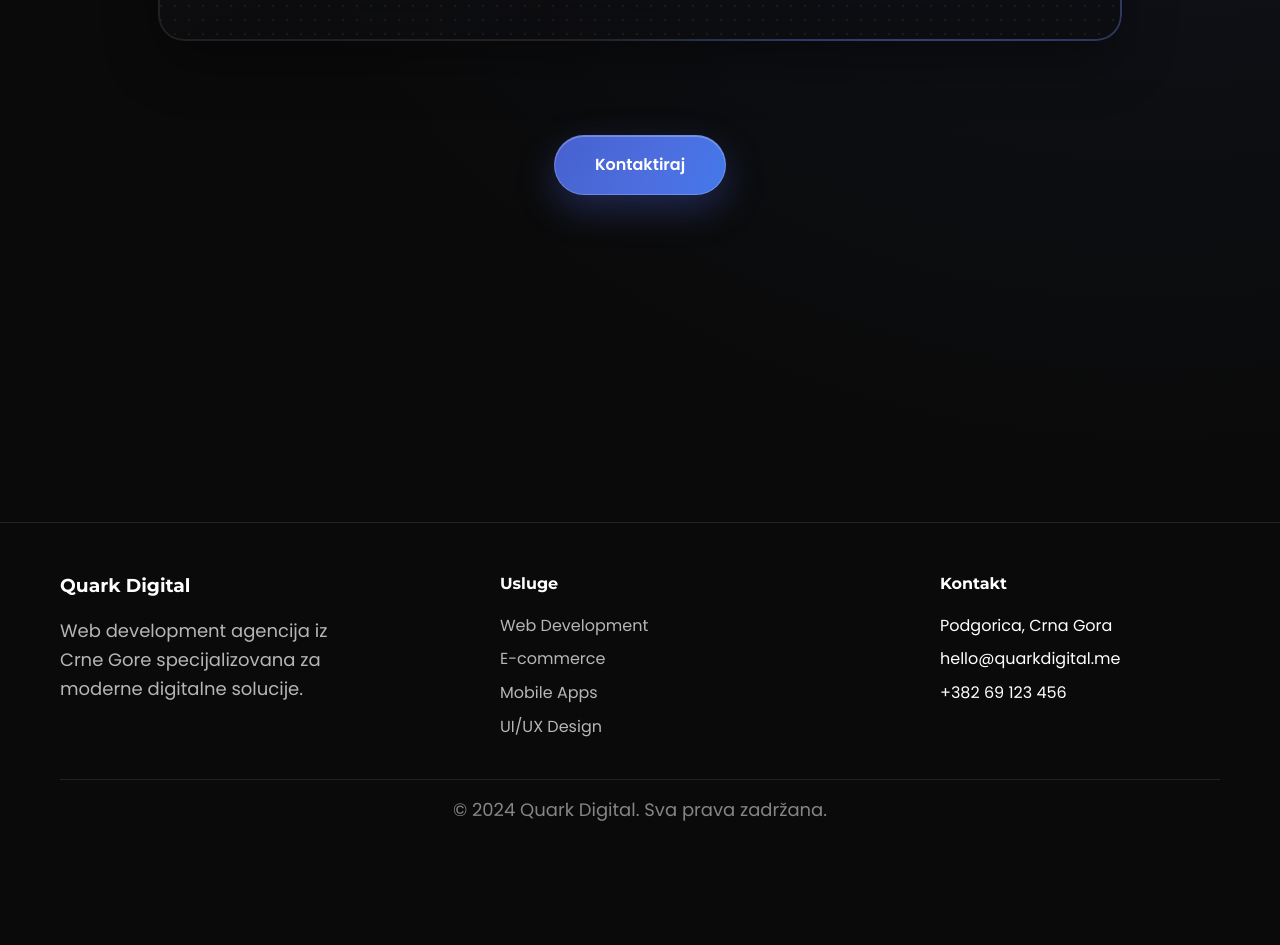
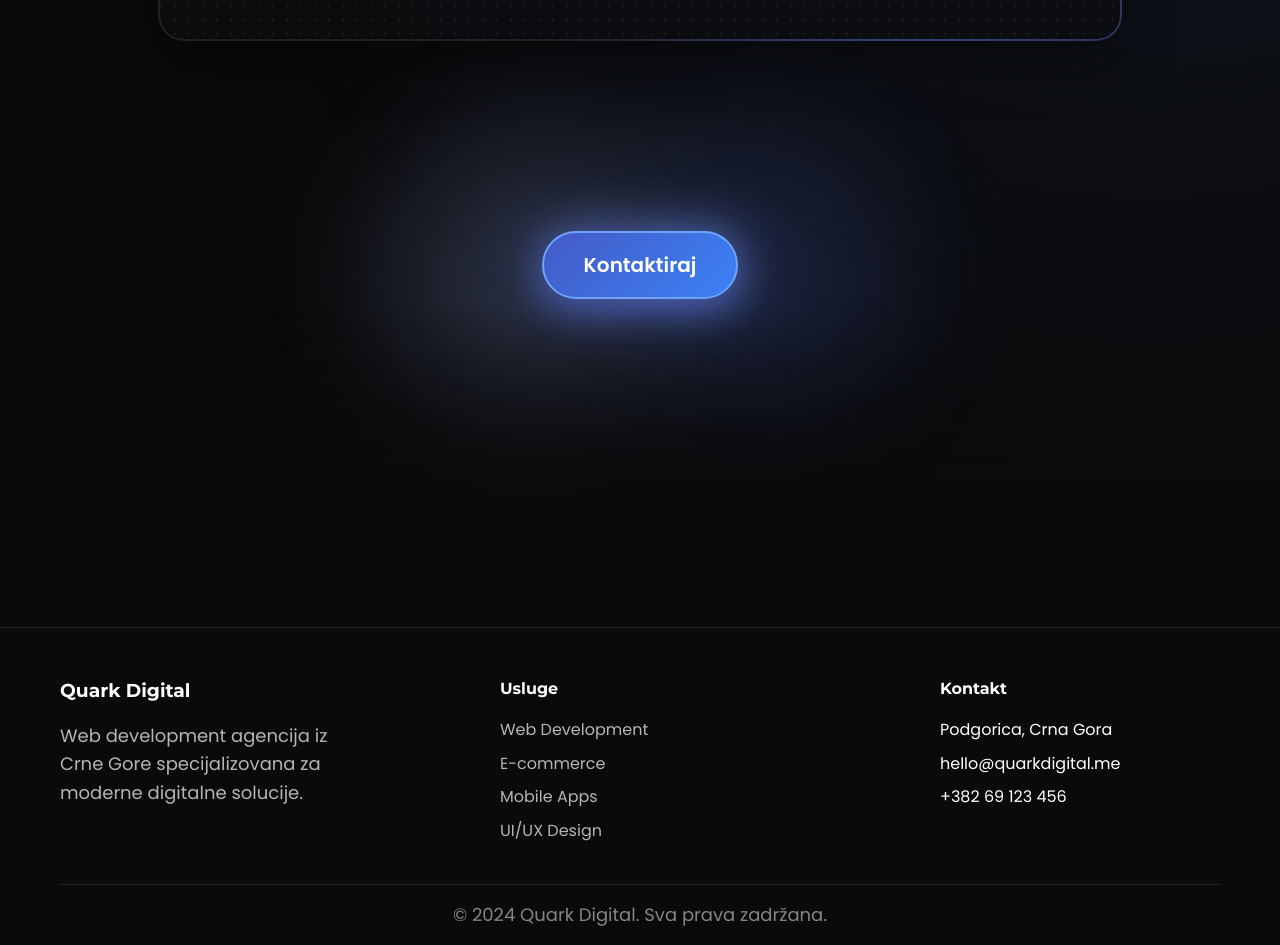
Before and after one commit to g-popovic/landing-page, a Next.js app: page / in a window 1280 px wide. Shown: the part 5860-6805 px from the top of the page. Before the commit the page ends 6701 px from the top, so only its background shows below. Built offline with nearby package versions, Linux system fonts and the light colour scheme.

Commit message:
Adjust cta button

```diff
--- a/src/components/Contact.css
+++ b/src/components/Contact.css
@@ -2,7 +2,8 @@
 .contact {
 	padding: 20rem 0 0;
 	text-align: center;
-	width: 60rem;
+	width: 100vw;
+	max-width: 100vw;
 
 	&::after {
 		content: "";
@@ -35,11 +36,11 @@
 }
 
 .contact-list {
-	width: 100%;
+	width: 60rem;
 	display: grid;
 	grid-template-columns: repeat(3, 1fr);
 	justify-content: space-between;
-	margin: 5rem auto 6rem;
+	margin: 5rem auto 12rem;
 }
 
 .contact-item {
@@ -72,83 +73,81 @@
 	margin: 0;
 }
 
+.contact-cta-container {
+	position: relative;
+	width: fit-content;
+	margin: 0 auto;
+}
+
 .contact-cta {
 	position: relative;
-	border: 1px solid rgba(255, 255, 255, 0.2);
-	background: linear-gradient(120deg, #445ac6 0%, #4d6edf 52%, #3b82f6 100%);
-	background-size: 170% 170%;
+	isolation: isolate;
+	background: linear-gradient(135deg, var(--brand-main) 0%, #3b82f6 100%);
 	box-shadow:
-		0 14px 36px rgba(68, 90, 198, 0.36),
-		inset 0 1px 0 rgba(255, 255, 255, 0.25);
-	animation: contact-cta-gradient 9s ease-in-out infinite;
+		0 12px 34px rgba(68, 90, 198, 0.36),
+		inset 0 0 0 rgba(255, 255, 255, 0.22);
+	font-size: 1.25rem;
+	color: white;
+	border: none;
+	border: 2px solid rgb(109, 162, 255);
+	outline: none;
 }
 
-.contact-cta.btn::before {
-	top: -40%;
-	left: -140%;
-	width: 38%;
-	height: 180%;
-	background: linear-gradient(
-		100deg,
-		rgba(255, 255, 255, 0) 0%,
-		rgba(255, 255, 255, 0.15) 35%,
-		rgba(255, 255, 255, 0.8) 50%,
-		rgba(255, 255, 255, 0.22) 65%,
-		rgba(255, 255, 255, 0) 100%
-	);
-	filter: blur(1px);
-	transform: rotate(20deg);
-	transition: none;
-	animation: contact-cta-shine 4.8s cubic-bezier(0.44, 0.05, 0.56, 0.95) infinite;
+.contact-cta-container::after {
+	content: "";
+	position: absolute;
+	inset: -4rem;
+	border-radius: 100%;
+	pointer-events: none;
+	z-index: -1;
+	background:
+		radial-gradient(
+			circle at 35% 52%,
+			rgba(147, 175, 255, 0.66) 0%,
+			rgba(147, 175, 255, 0) 40%
+		),
+		radial-gradient(circle at 65% 52%, rgba(84, 125, 255, 0.58) 0%, rgba(84, 125, 255, 0) 40%);
+	filter: blur(20px);
+	opacity: 0.5;
+	transform: translate3d(0, 0, 0) scale(1);
+	animation: contact-cta-aura 5s cubic-bezier(0.2, 0, 0.7, 1) alternate infinite;
+}
+
+.contact-cta-container::before {
+	content: "";
+	position: absolute;
+	top: 0;
+	left: 0;
+	bottom: 0;
+	right: 0;
+	background: linear-gradient(45deg, #ff595e, #ffca3a, #8ac926, #1982c4, #6a4c93, #ff6700);
+	background: linear-gradient(45deg, var(--brand-main), #acc8ff, var(--blue));
+	background-size: 400%;
+	z-index: -1;
+	animation: glow 10s linear infinite;
+	width: 100%;
+	border-radius: var(--border-radius);
+	filter: blur(25px);
+	opacity: 0.7;
 }
 
 .contact-cta:hover {
-	transform: translateY(-3px) scale(1.01);
-	box-shadow:
-		0 18px 46px rgba(68, 90, 198, 0.42),
-		inset 0 1px 0 rgba(255, 255, 255, 0.35);
+	transform: scale(1.05);
 }
 
-.contact-cta.btn:hover::before {
-	left: -140%;
-}
-
-@keyframes contact-cta-gradient {
+@keyframes contact-cta-aura {
 	0% {
-		background-position: 0% 50%;
+		transform: scale(1.5);
+		opacity: 0.5;
 	}
 	50% {
-		background-position: 100% 50%;
+		transform: scale(2.5);
+		opacity: 0.4;
 	}
 	100% {
-		background-position: 0% 50%;
+		transform: scale(1.5);
+		opacity: 0.5;
 	}
 }
 
-@keyframes contact-cta-shine {
-	0%,
-	68% {
-		left: -140%;
-		opacity: 0;
-	}
-	74% {
-		opacity: 1;
-	}
-	90%,
-	100% {
-		left: 180%;
-		opacity: 0;
-	}
-}
-
-@media (prefers-reduced-motion: reduce) {
-	.contact-cta {
-		animation: none;
-	}
-
-	.contact-cta.btn::before {
-		animation: none;
-		left: 100%;
-		opacity: 0;
-	}
-}
+/* CRAZY SHIT */
--- a/src/components/Contact.tsx
+++ b/src/components/Contact.tsx
@@ -1,6 +1,7 @@
 "use client";
 
 import "./Contact.css";
+// import "./border.css";
 import Image from "next/image";
 import icon from "../../public/icons/icon-phone.svg";
 
@@ -38,9 +39,11 @@ export default function Contact() {
 						</div>
 					</div>
 
-					<a className='btn btn-primary contact-cta' href='tel:+38269397895'>
-						Kontaktiraj
-					</a>
+					<div className='contact-cta-container'>
+						<a className='btn contact-cta' href='tel:+38269397895'>
+							Kontaktiraj
+						</a>
+					</div>
 				</div>
 			</div>
 		</section>
--- a/src/components/Footer.css
+++ b/src/components/Footer.css
@@ -1,11 +1,12 @@
 /* Footer */
 .footer {
-	background: #0a0a0a;
+	background: rgba(10, 10, 10, 0.8);
 	color: white;
 	padding: 3rem 0 1rem;
 	border-top: 1px solid rgba(255, 255, 255, 0.1);
 	width: 100vw;
 	overflow: hidden;
+	position: relative;
 }
 
 .footer-content {
--- a/src/components/Navigation.css
+++ b/src/components/Navigation.css
@@ -4,13 +4,14 @@
 	}
 	100% {
 		opacity: 1;
-		top: 0;
 		filter: blur(0);
 	}
 }
 
 .nav {
 	position: fixed;
+	top: 0;
+	left: 0;
 	width: 100vw;
 	background: #000;
 	z-index: 1000;
```
